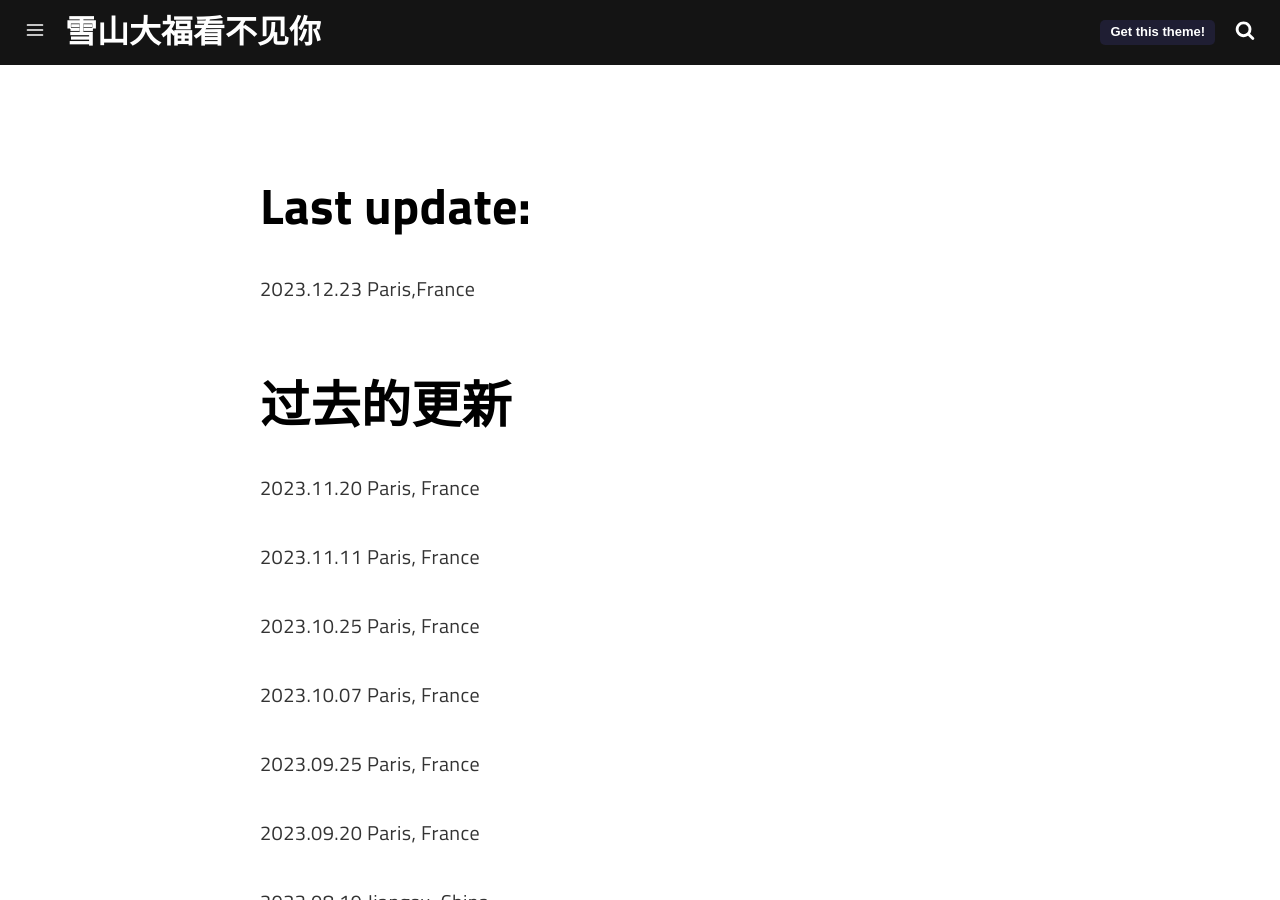
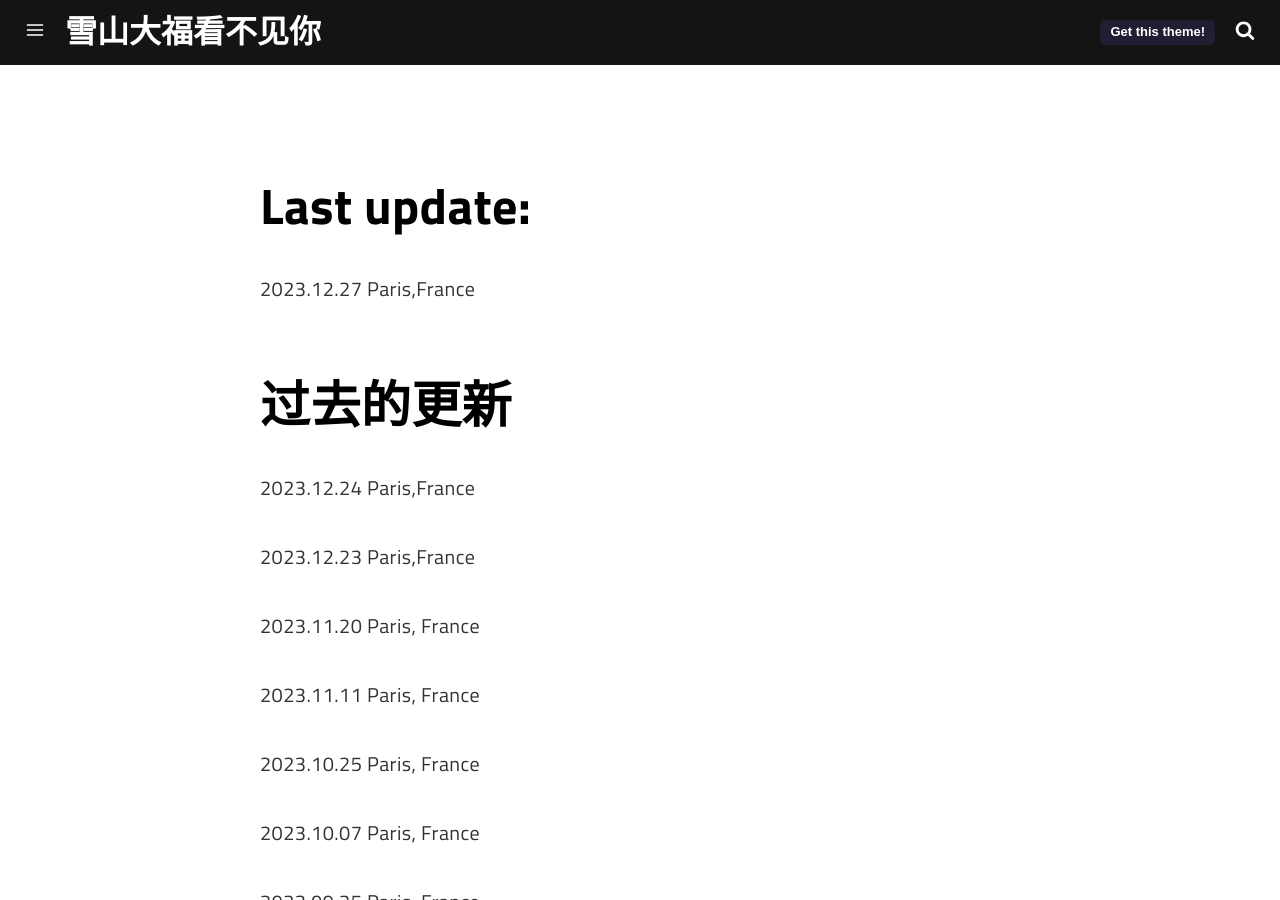
Before and after one commit to XiaoruiYIN/XiaoruiYIN.github.io, a Jekyll site: the page built from test.md, in a window 1280 px wide and 900 px high. Built offline with Jekyll 4.4.1, drawn with Linux system fonts in a browser that asks for light colours; a script that is not in the unit is left out.

Commit message:
Update test.md

```diff
--- a/test.md
+++ b/test.md
@@ -7,10 +7,16 @@ permalink: /test/
 
 # Last update:
 
-2023.12.23
+2023.12.27
 Paris,France
 
 # 过去的更新
+
+2023.12.24
+Paris,France
+
+2023.12.23
+Paris,France
 
 2023.11.20
 Paris, France
```
